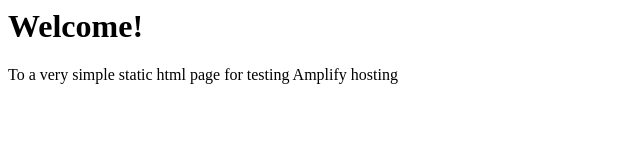
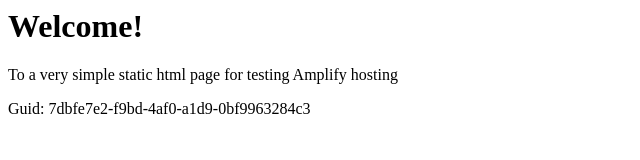
Before and after one commit to aws-aemilia-kix/Github-PR-Commit-Integration-Test-DoNotTouch-GitHubAutoBuildCanaryTest-v1-preprod-ap-northeast-3, a website: page src/index.html in a window 1280 px wide. Shown: the whole page, without its empty margins (0-640 px from the left). Drawn offline with Linux system fonts and the light colour scheme.

Commit message:
commit from integ tests

```diff
--- a/src/index.html
+++ b/src/index.html
@@ -1,3 +1,5 @@
+
+
 <html lang="en">
 
 <head>
@@ -10,6 +12,6 @@
 <body>
     <h1>Welcome!</h1>
     <p>To a very simple static html page for testing Amplify hosting</p>
-</body>
+    <p>Guid: 7dbfe7e2-f9bd-4af0-a1d9-0bf9963284c3</p></body>
 
 </html>
```
